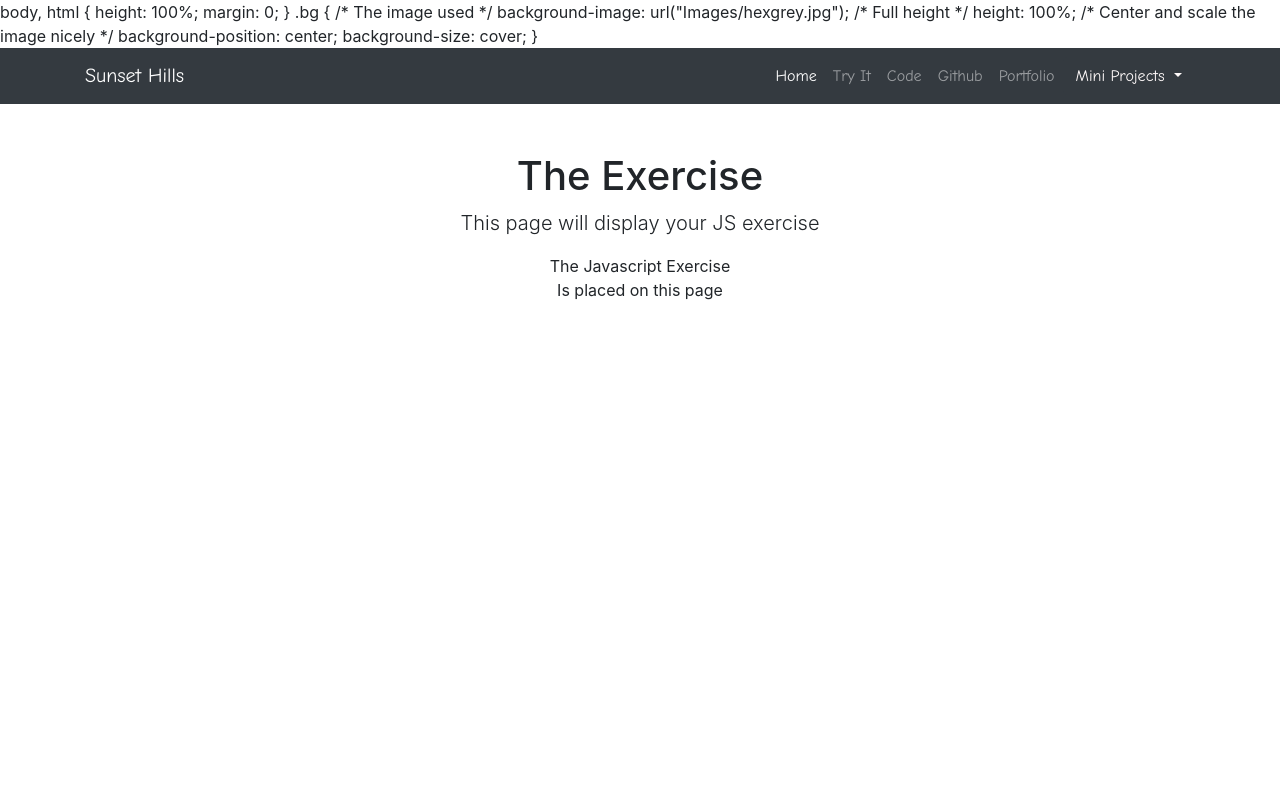
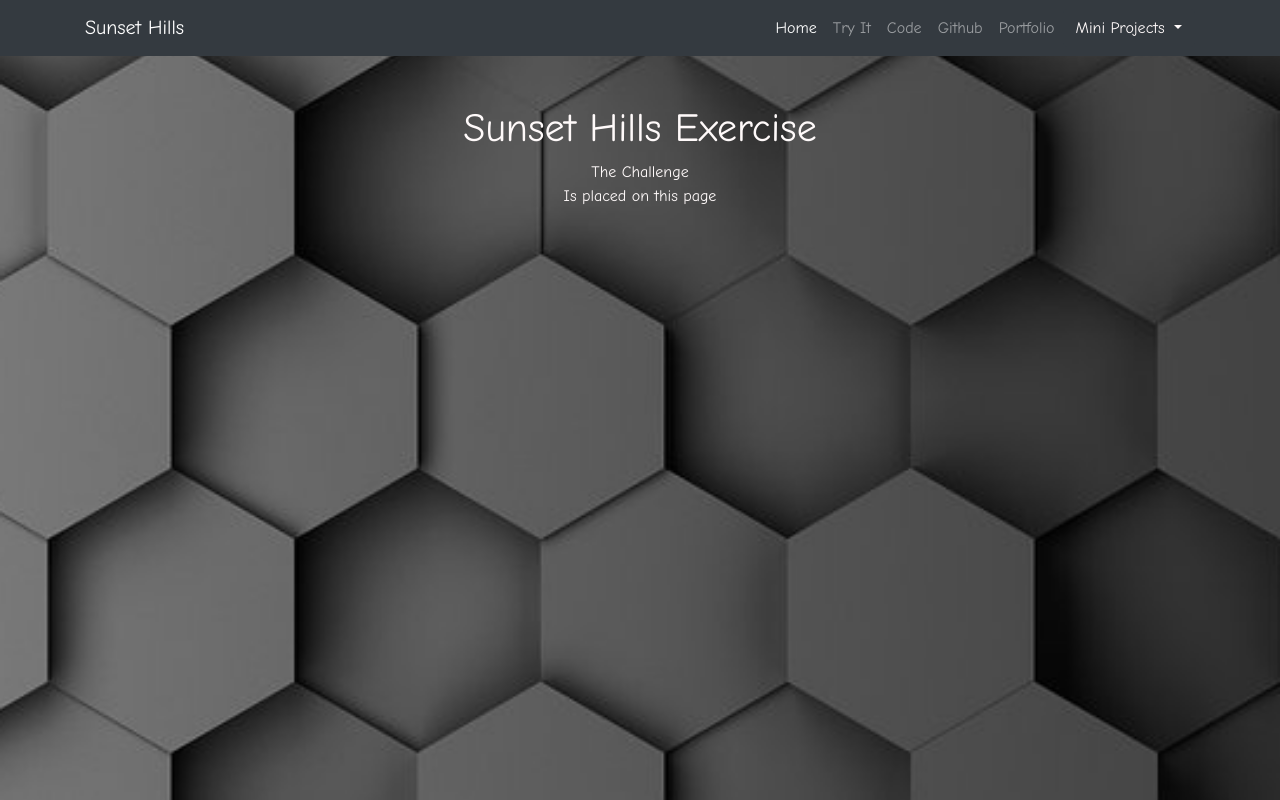
Before and after one commit to 2ShortGaming/SunsetHills, a plain HTML site: page SunsetHills/Solve.html in a window 1280 px wide. Drawn offline with nearby package versions, Linux system fonts and the light colour scheme.

Commit message:
updates
fixed favicon code, and background code. missing />

```diff
--- a/SunsetHills/Solve.html
+++ b/SunsetHills/Solve.html
@@ -12,8 +12,9 @@
 
     <!-- Bootstrap core CSS -->
     <link rel="stylesheet" href="https://stackpath.bootstrapcdn.com/bootstrap/4.5.0/css/bootstrap.min.css" integrity="sha384-9aIt2nRpC12Uk9gS9baDl411NQApFmC26EwAOH8WgZl5MYYxFfc+NcPb1dKGj7Sk" crossorigin="anonymous">
-    <link rel="icon" href="Images/favicon/favicon.ico"
-<style>
+    <link rel="icon" href="Images/favicon/favicon.ico"/>
+
+    <style>
     body, html {
         height: 100%;
         margin: 0;
@@ -28,7 +29,7 @@
         background-position: center;
         background-size: cover;
     }
-</style>
+    </style>
 </head>
 
 <body class="bg">
@@ -77,13 +78,13 @@
     </nav>
 
     <!-- Page Content -->
-    <div class="container">
+    <div class="container" style="font-family:'Comic Sans MS'; color:snow">
         <div class="row">
             <div class="col-lg-12 text-center">
-                <h1 class="mt-5">The Exercise</h1>
-                <p class="lead">This page will display your JS exercise</p>
+                <h1 class="mt-5">Sunset Hills Exercise</h1>
+
                 <ul class="list-unstyled">
-                    <li>The Javascript Exercise</li>
+                    <li>The Challenge</li>
                     <li>Is placed on this page</li>
                 </ul>
             </div>
```
Also changed, not shown: SunsetHills/Code.html (+1 -1 lines), SunsetHills/Index.html (+2 -2 lines).
